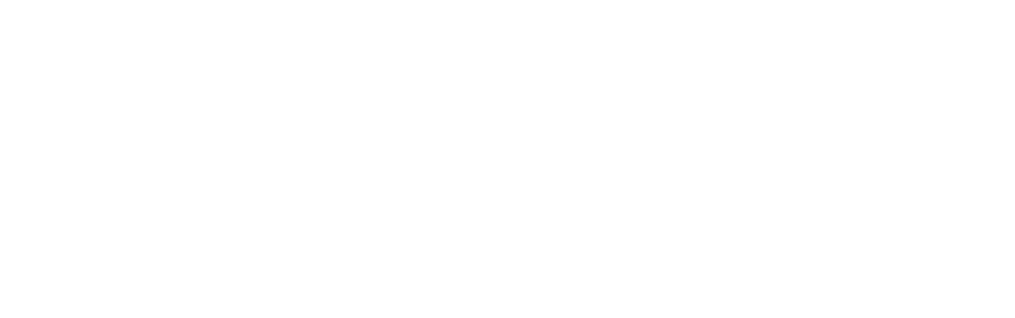
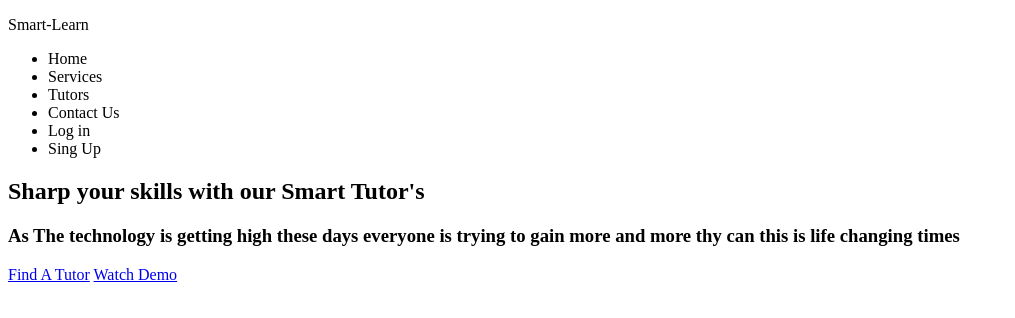
Before and after one commit to cs1369/Practicas, a plain HTML site: page index.html in a window 1280 px wide. Shown: the whole page, without its empty margins (0-1015 px from the left). Drawn offline with Linux system fonts and the light colour scheme.

Commit message:
segunda parte

```diff
--- a/index.html
+++ b/index.html
@@ -4,9 +4,35 @@
     <meta charset="UTF-8">
     <meta http-equiv="X-UA-Compatible" content="IE=edge">
     <meta name="viewport" content="width=device-width, initial-scale=1.0">
-    <title>Document</title>
+    <title>Ejemplo1</title>
 </head>
 <body>
+    <header>
+        <nav class="menu-container">
+            <p>Smart-Learn</p>
+            <ul class="Lista">
+                <li>Home</li>
+                <li>Services</li>
+                <li>Tutors</li>
+                <li>Contact Us</li>
+                <li>Log in</li>
+                <li class="boton">Sing Up</li>
+            </ul>
+        </nav>
+    </header>
+    <main class="container">
+        <section>
+            <h1 class="title">
+                Sharp your skills with our <span>Smart Tutor's</span>
+            </h1>
+            <h3>As The technology is getting high these days everyone is trying to gain more and more thy can this is life changing times</h3>
+            <a class="boton" href="#">Find A Tutor</a>
+            <a class="boton2" href="#">Watch Demo</a>
+        </section>
+        <section>
+            <img src="" alt="">
+        </section>
 
+    </main>
 </body>
 </html>
--- a/style.css
+++ b/style.css
@@ -0,0 +1,10 @@
+*{
+    margin: 0;
+    padding: 0;
+    box-sizing: border-box;
+    text-decoration: none;
+    list-style: none;
+}
+.menu-container{
+    display: flex;
+}
```
